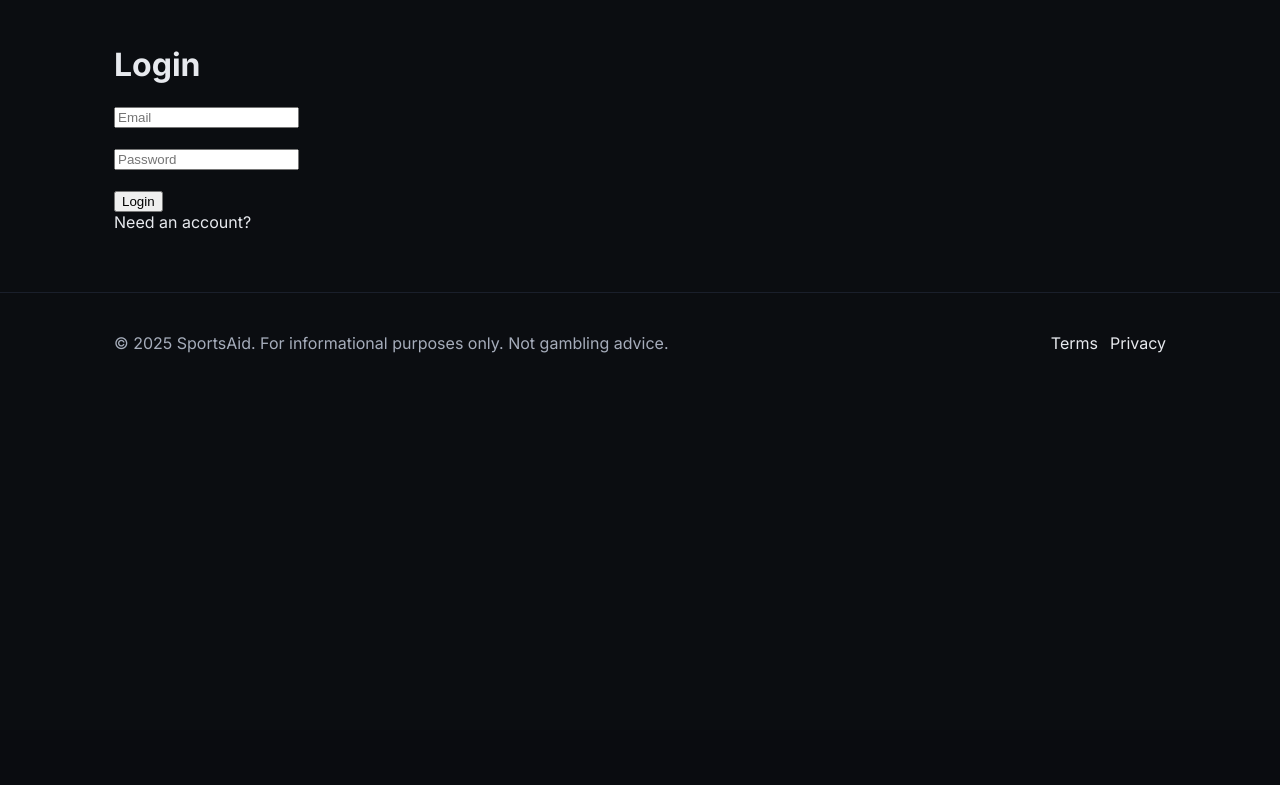
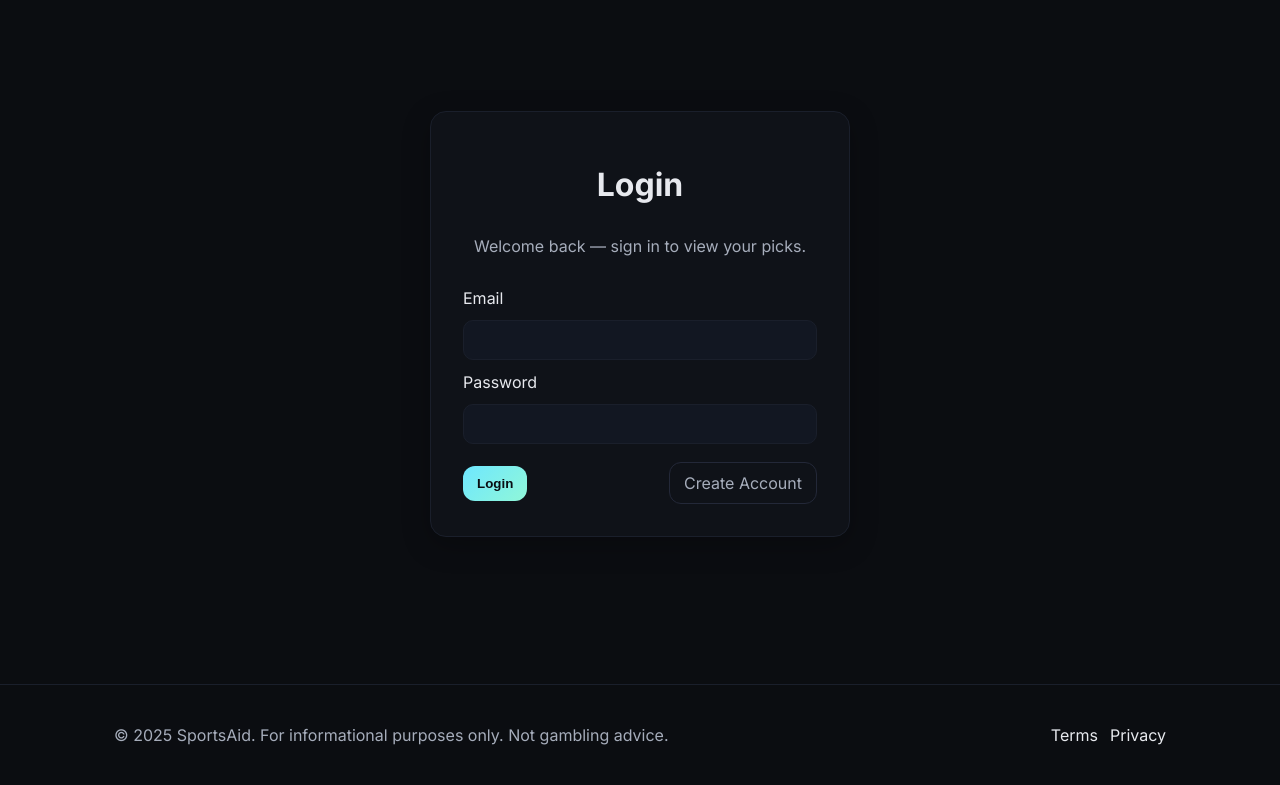
Before and after one commit to tl-4404/Sports-Predictions, a Flask app: page /login in a window 1280 px wide. Shown: the part 70-855 px from the top of the page. Before the commit the page ends 423 px from the top, so only its background shows below. Run offline with Flask 3, Linux system fonts and the light colour scheme.

Commit message:
Styled login/register pages

```diff
--- a/static/style.css
+++ b/static/style.css
@@ -419,3 +419,64 @@ a {
     color: var(--muted);
   }
 }
+
+/* --- Auth Layout --- */
+.auth-container {
+  display: grid;
+  place-items: center;
+  min-height: 75vh;
+  padding: 20px;
+}
+
+.auth-card {
+  background: var(--panel);
+  border: 1px solid var(--border);
+  border-radius: 16px;
+  padding: 32px;
+  max-width: 420px;
+  width: 100%;
+  box-shadow: 0 8px 28px rgba(0,0,0,0.25);
+  display: grid;
+  gap: 16px;
+  text-align: center;
+}
+
+.auth-card h1 {
+  margin-bottom: 0;
+}
+
+.auth-form {
+  display: grid;
+  gap: 12px;
+  text-align: left;
+}
+
+.auth-input {
+  width: 100%;
+  padding: 10px 12px;
+  border-radius: 10px;
+  border: 1px solid var(--border);
+  background: var(--card);
+  color: var(--text);
+  font-size: 1rem;
+}
+
+.auth-input:focus {
+  outline: 2px solid var(--accent);
+}
+
+.auth-actions {
+  display: flex;
+  justify-content: space-between;
+  align-items: center;
+  gap: 8px;
+  margin-top: 6px;
+}
+
+.auth-flash {
+  background: var(--panel);
+  border: 1px solid var(--border);
+  border-radius: 10px;
+  padding: 10px;
+  text-align: left;
+}
--- a/templates/login.html
+++ b/templates/login.html
@@ -1,10 +1,35 @@
 {% extends "base.html" %}
+{% block title %}Login · SportsAid{% endblock %}
 {% block content %}
-<h1>Login</h1>
-<form method="post">
-  <input type="email" name="email" placeholder="Email" required><br><br>
-  <input type="password" name="password" placeholder="Password" required><br><br>
-  <button type="submit">Login</button>
-</form>
-<a href="{{ url_for('register') }}">Need an account?</a>
+
+<div class="auth-container">
+  <div class="auth-card">
+    <h1>Login</h1>
+    <p class="muted">Welcome back — sign in to view your picks.</p>
+
+    {% with msgs = get_flashed_messages(with_categories=true) %}
+      {% if msgs %}
+        <div class="auth-flash">
+          {% for cat, msg in msgs %}
+            <p><strong>{{ cat|capitalize }}:</strong> {{ msg }}</p>
+          {% endfor %}
+        </div>
+      {% endif %}
+    {% endwith %}
+
+    <form method="post" class="auth-form">
+      <label>Email</label>
+      <input class="auth-input" type="email" name="email" required>
+
+      <label>Password</label>
+      <input class="auth-input" type="password" name="password" required>
+
+      <div class="auth-actions">
+        <button type="submit" class="btn btn-primary">Login</button>
+        <a href="{{ url_for('register') }}" class="btn btn-ghost">Create Account</a>
+      </div>
+    </form>
+  </div>
+</div>
+
 {% endblock %}
```
Also changed, not shown: templates/register.html (+32 -7 lines).
